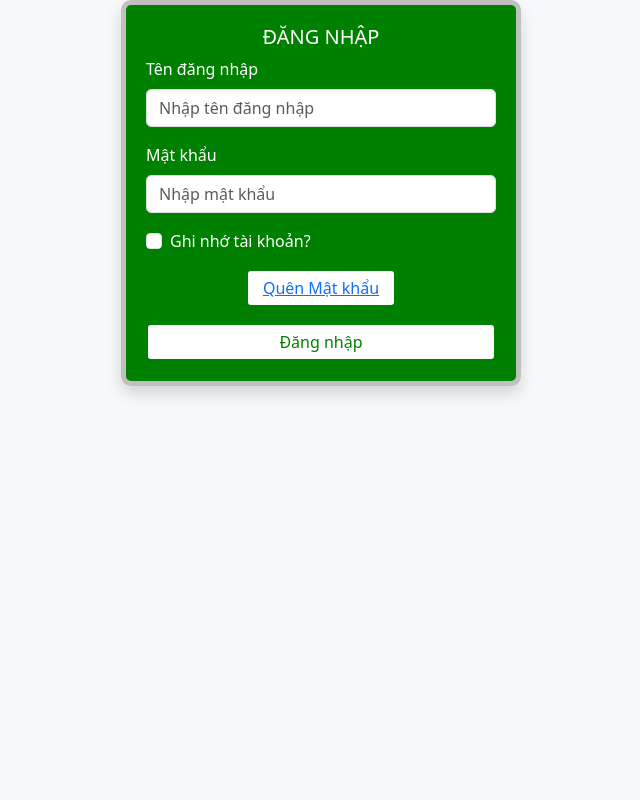
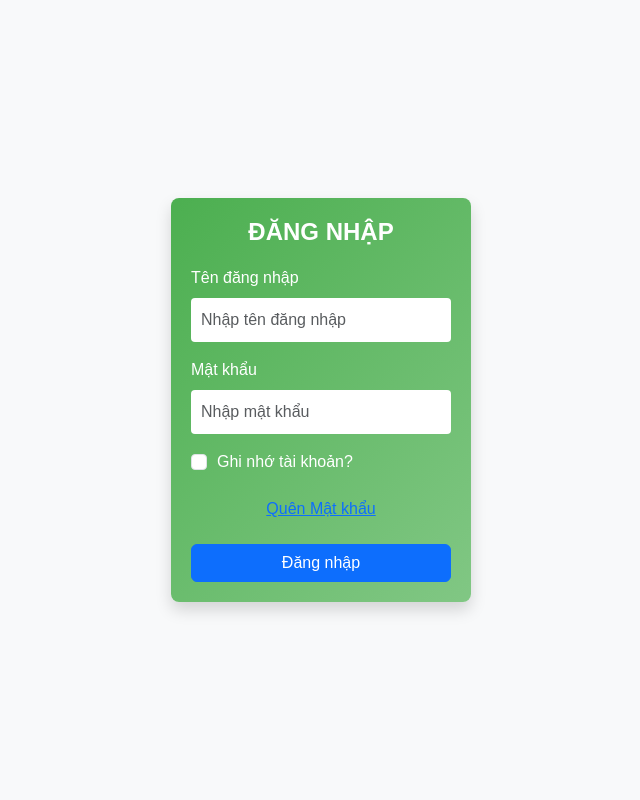
Before and after one commit to khaivinhtvu/da-ptudmnm, a PHP site: page /webbandongho/taikhoan/dangnhapkhachhang.php in a window 1280 px wide. Shown: the whole page, without its empty margins (319-959 px from the left). Run offline with PHP 8.4, Linux system fonts and the light colour scheme.

Commit message:
Add files via upload

```diff
--- a/taikhoan/dangnhapkhachhang.php
+++ b/taikhoan/dangnhapkhachhang.php
@@ -19,35 +19,73 @@
     <link href="https://cdn.jsdelivr.net/npm/bootstrap@5.3.0-alpha1/dist/css/bootstrap.min.css" rel="stylesheet">
 
     <style>
+    body {
+        font-family: Arial, sans-serif;
+        background-color: #f4f4f9;
+        margin: 0;
+        padding: 0;
+        display: flex;
+        justify-content: center;
+        align-items: center;
+        height: 100vh;
+    }
+
     .menudangky {
-        background-color: green;
-        border: 5px solid silver;
+        background: linear-gradient(135deg, #4caf50, #81c784);
+        border: none;
+        border-radius: 8px;
+        box-shadow: 0 4px 6px rgba(0, 0, 0, 0.1);
         color: white;
-        margin: auto;
         padding: 20px;
-        max-width: 400px;
-        border-radius: 10px;
+        width: 300px;
+
     }
 
     .menudangky h5 {
+        margin: 0 0 20px;
+        font-size: 1.5rem;
+        font-weight: bold;
         text-align: center;
     }
 
-    .menudangky button {
-        background-color: white;
-        color: green;
-        border: 2px solid green;
-        padding: 5px 15px;
-        border-radius: 5px;
+    .menudangky .row {
+        margin-bottom: 15px;
     }
 
-    .menudangky button:hover {
-        background-color: green;
+    .menudangky input[type="text"],
+    .menudangky input[type="password"] {
+        width: 100%;
+        padding: 10px;
+        border: none;
+        border-radius: 4px;
+        box-sizing: border-box;
+    }
+
+    .menudangky input[type="checkbox"] {
+        margin-right: 10px;
+    }
+
+    .menudangky input[type="submit"] {
+        background-color: #388e3c;
+        border: none;
         color: white;
+        padding: 10px;
+        border-radius: 4px;
+        cursor: pointer;
+        font-size: 1rem;
+        width: 100%;
+    }
+
+    .menudangky input[type="submit"]:hover {
+        background-color: #2e7d32;
     }
 
     .form-control {
-        border-radius: 5px;
+        margin-bottom: 15px;
+    }
+
+    .form-check {
+        color: white;
     }
     </style>
 </head>
```
Also changed, not shown: taikhoan/dangky.php (+56 -10 lines).
